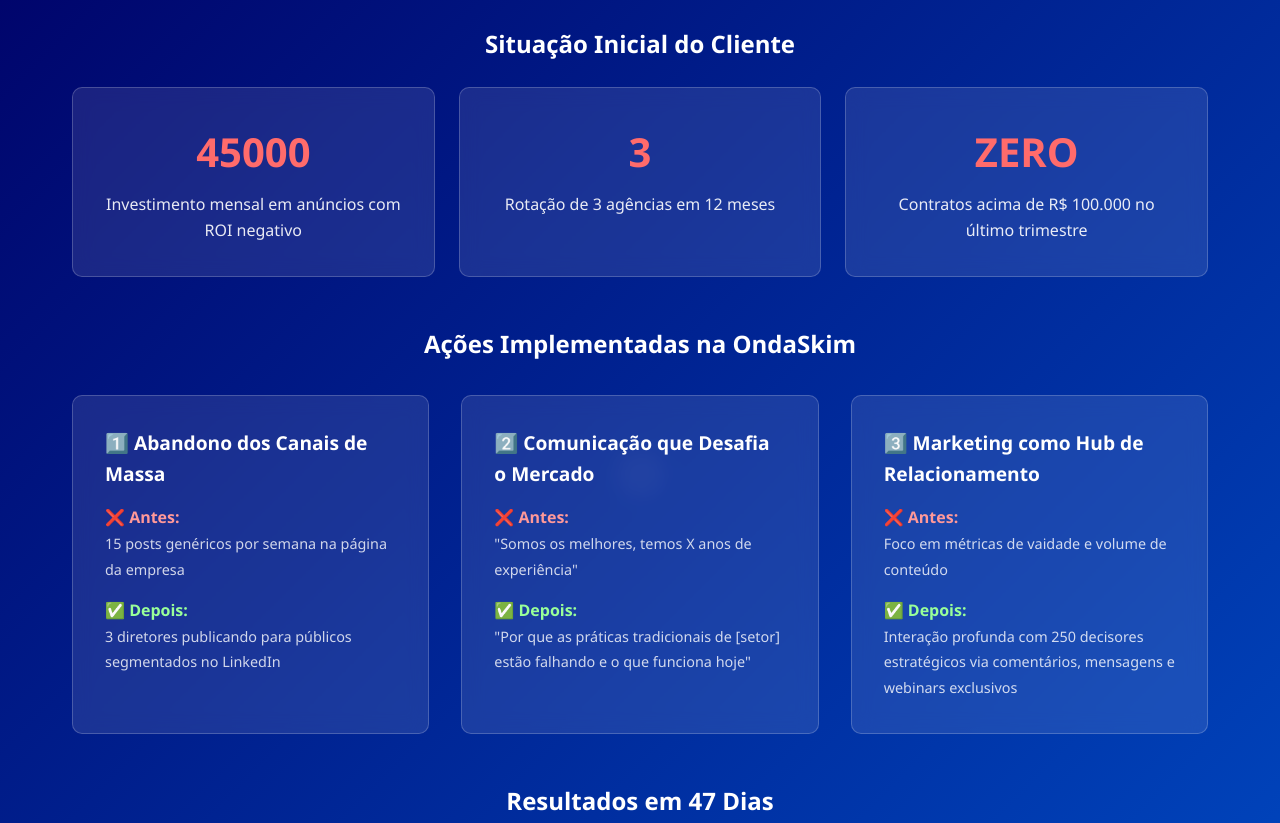
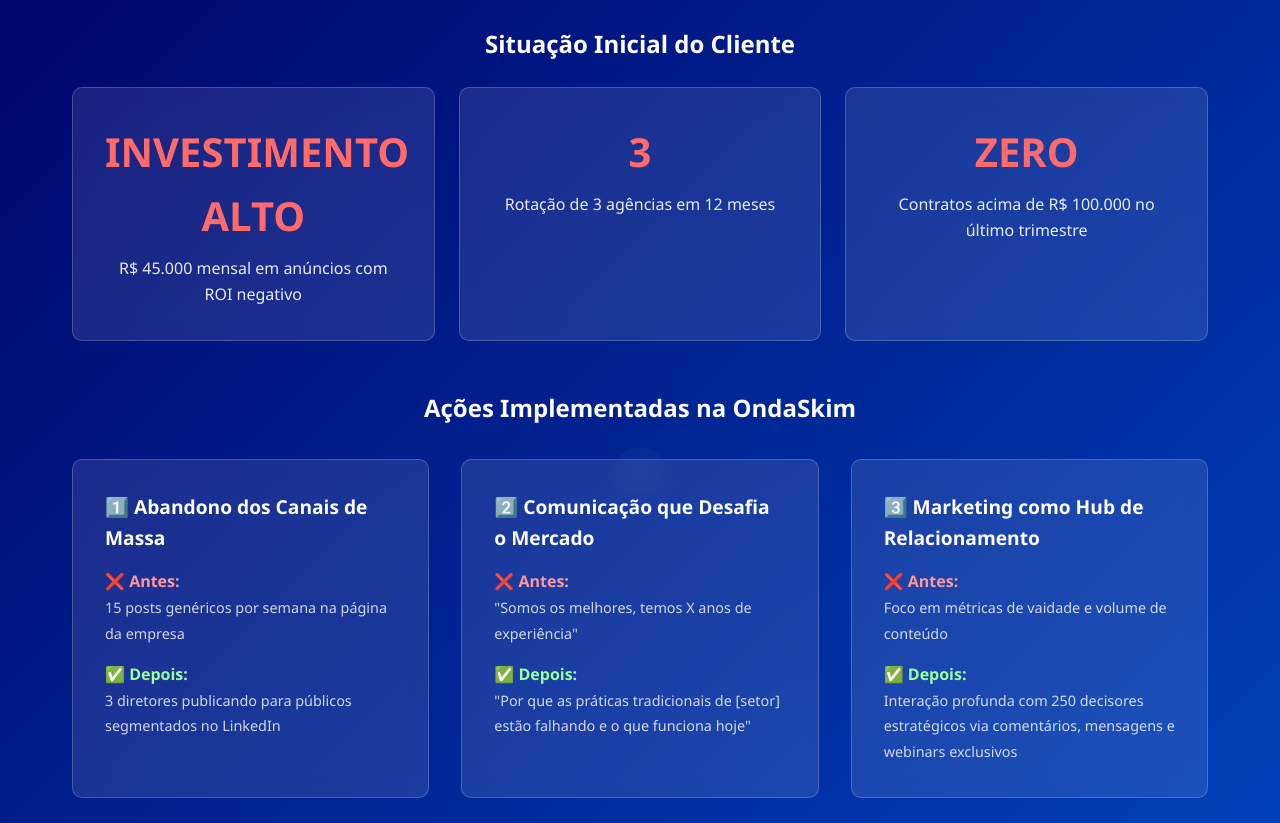
Before and after one commit to OndaSkim/ondaskimmaquinadedemanda, a plain HTML site: page index.html in a window 1280 px wide. Shown: the part 2060-2883 px from the top of the page. Drawn offline with Linux system fonts and the light colour scheme.

Commit message:
index.html

```diff
--- a/index.html
+++ b/index.html
@@ -596,8 +596,8 @@
                 <h3 style="color: #ffffff; margin-bottom: 1.5rem; font-size: 1.5rem; text-align: center;">Situação Inicial do Cliente</h3>
                 <div style="display: grid; grid-template-columns: repeat(auto-fit, minmax(250px, 1fr)); gap: 1.5rem; margin-bottom: 3rem;">
                     <div class="result-item">
-                       <div class="result-number" style="color: #ff6b6b;">R$45.000</div>
-                        <div class="result-label">Investimento mensal em anúncios com ROI negativo</div>
+                       <div class="result-number" style="color: #ff6b6b;">INVESTIMENTO ALTO</div>
+                        <div class="result-label">R$ 45.000 mensal em anúncios com ROI negativo</div>
                     </div>
                     <div class="result-item">
                         <div class="result-number" style="color: #ff6b6b;">3 Agências</div>
```
